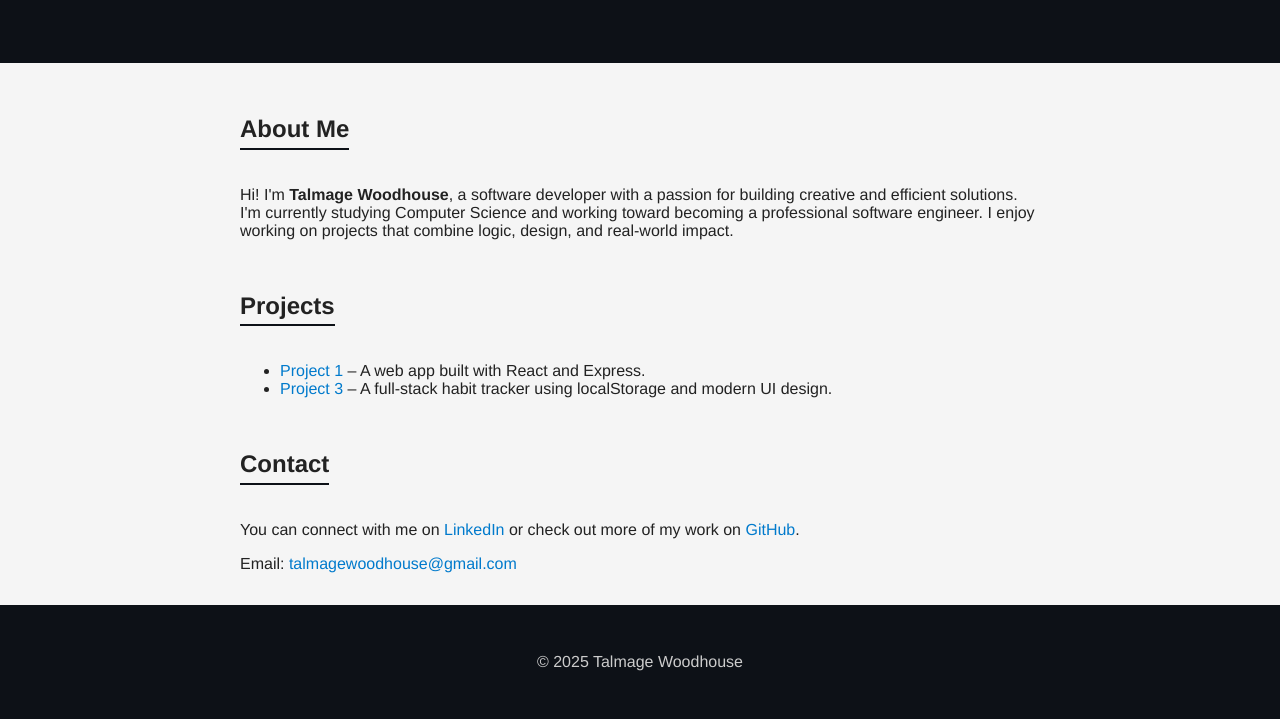
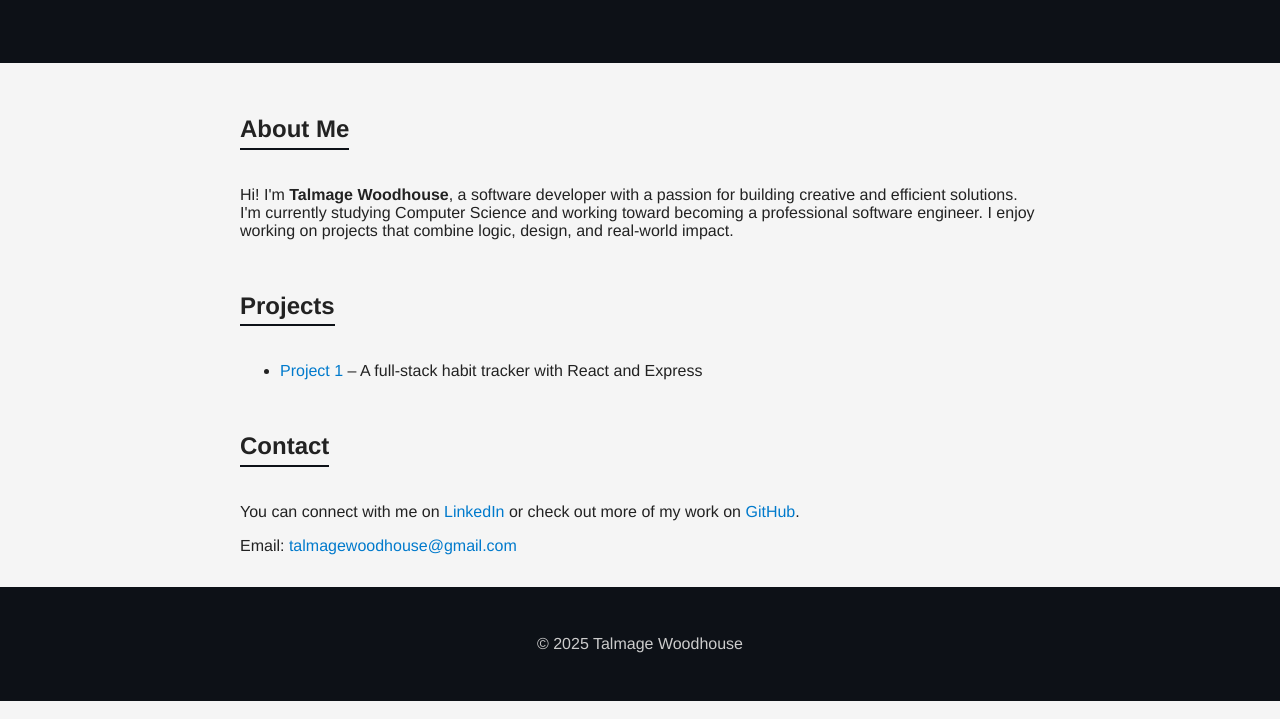
Before and after one commit to TalmageWoodhouse/TalmageWoodhouse.github.io, a plain HTML site: page index.html in a window 1280 px wide. Shown: the part 161-880 px from the top of the page. Drawn offline with Linux system fonts and the light colour scheme.

Commit message:
Update index.html

```diff
--- a/index.html
+++ b/index.html
@@ -25,8 +25,7 @@
     <section>
       <h2>Projects</h2>
       <ul>
-        <li><a href="https://github.com/TalmageWoodhouse/Project1">Project 1</a> – A web app built with React and Express.</li>
-        <li><a href="https://github.com/TalmageWoodhouse/Project3">Project 3</a> – A full-stack habit tracker using localStorage and modern UI design.</li>
+        <li><a href="https://github.com/TalmageWoodhouse/Startup">Project 1</a> – A full-stack habit tracker with React and Express</li>
       </ul>
     </section>
 
```
